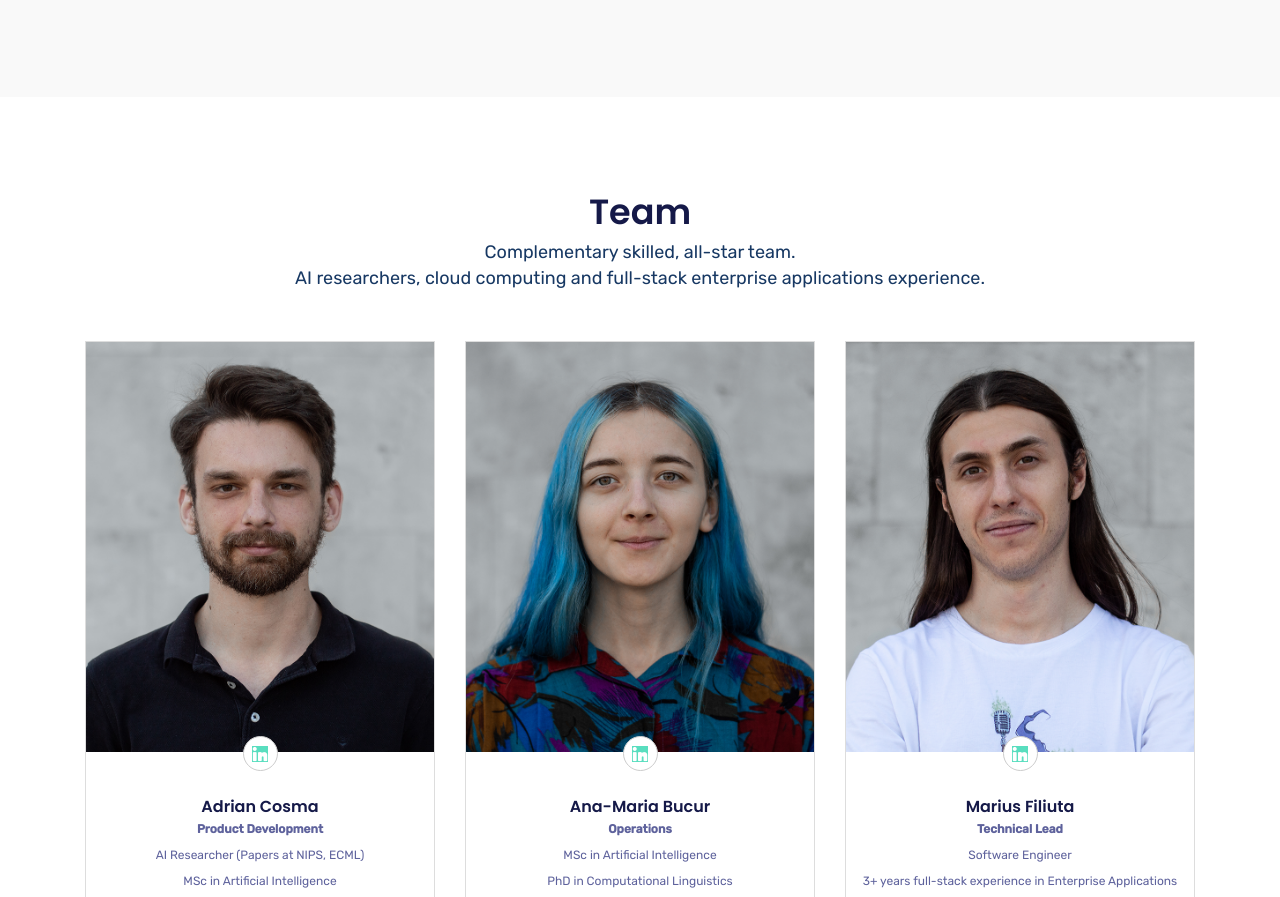
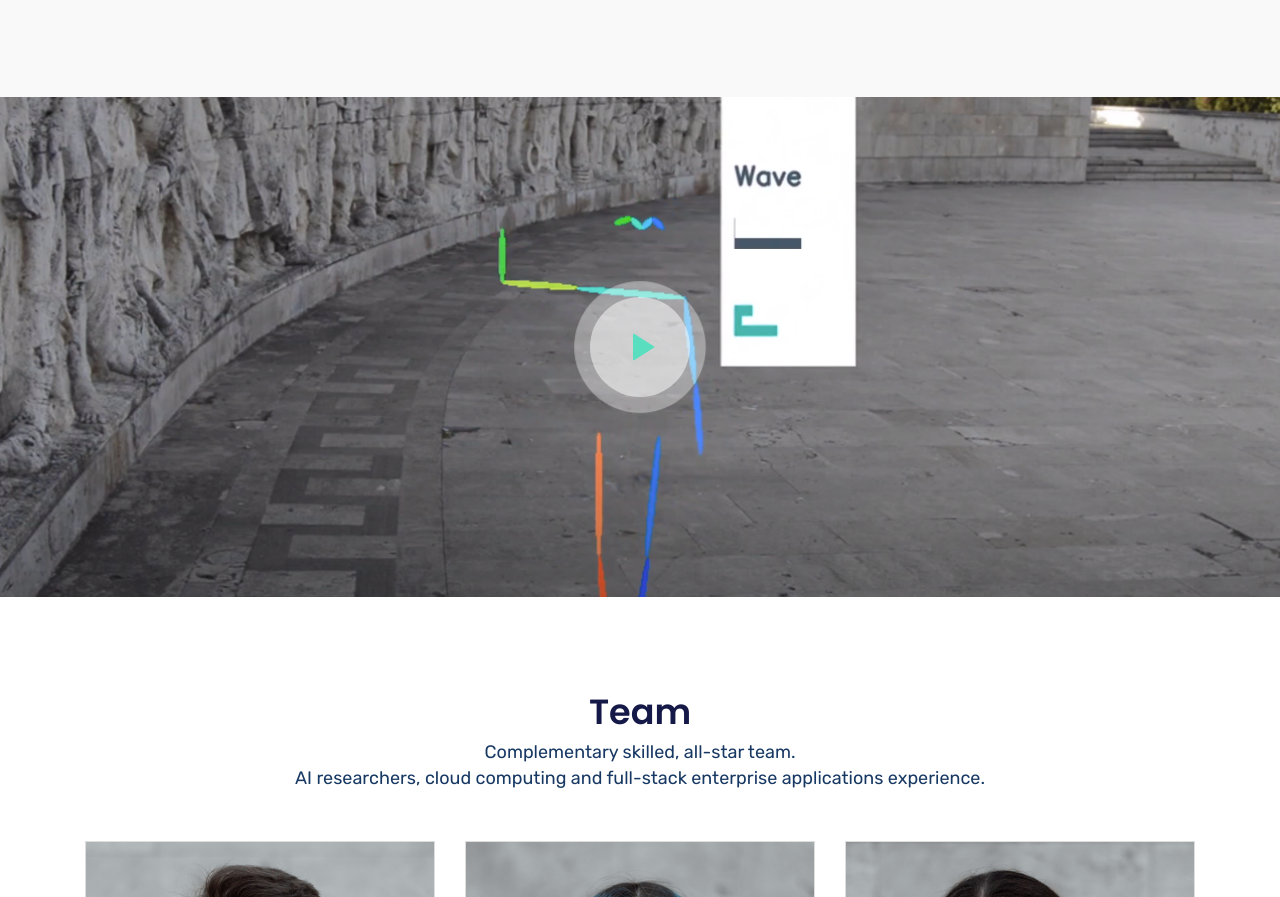
Before and after one commit to cosmaadrian/acumenai.github.io, a plain HTML site: page index.html in a window 1280 px wide. Shown: the part 3083-3980 px from the top of the page. Drawn offline with Linux system fonts and the light colour scheme; files whose address does not match are found by name.

Commit message:
added video

```diff
--- a/css/main.css
+++ b/css/main.css
@@ -853,8 +853,7 @@ button:focus {
    Testimonial section
    ========================================================================== */
 #testimonial {
-  margin-bottom: 270px;
-  background: url(../img/bg/testimonial-bg.jpg) no-repeat center center;
+  background: url(../img/video_thumb.png) no-repeat center center;
   -webkit-background-size: cover;
   -moz-background-size: cover;
   -o-background-size: cover;
@@ -934,18 +933,17 @@ button:focus {
       border-color: #59DEBF; }
   #testimonial .video-promo-content {
     padding-top: 0;
-    padding-bottom: 300px; }
+    padding-bottom: 300px;}
   #testimonial .video-play-button {
     position: absolute;
     z-index: 10;
-    top: 30%;
+    top: 50%;
     left: 50%;
     transform: translateX(-50%) translateY(-50%);
     box-sizing: content-box;
     display: block;
     width: 32px;
     height: 44px;
-    /* background: #fa183d; */
     border-radius: 50%;
     padding: 18px 20px 18px 28px; }
   #testimonial .video-play-button:before {
@@ -976,7 +974,7 @@ button:focus {
     transition: all 200ms;
     opacity: 0.5; }
   #testimonial .video-play-button:hover:after {
-    background-color: #28ca81; }
+    background-color: #59DEBF; }
   #testimonial .video-play-button:hover span {
     border-left: 22px solid #fff;
     border-top: 14px solid transparent;
--- a/index.html
+++ b/index.html
@@ -219,6 +219,23 @@
       </div>
     </section></div>
     <!-- Services Section End -->
+
+    <section id="testimonial" class="section">
+      <div class="container ">
+        <!-- Start Row -->
+        <div class="row">
+          <div class="col-md-12 col-sm-12">
+            <div class="video-promo-content text-center">
+              <a id="play-video" class="video-play-button video-popup" href="https://www.youtube.com/watch?time_continue=1&v=j8FhbYY6JXc">
+                <span></span>
+              </a>
+
+            </div>
+          </div>
+        </div>
+        <!-- End Row -->
+      </div>
+    </section>
 
     <!-- Team section Start -->
     <section id="team" class="section">
```
Also changed, not shown: img/video_thumb.png (added).
